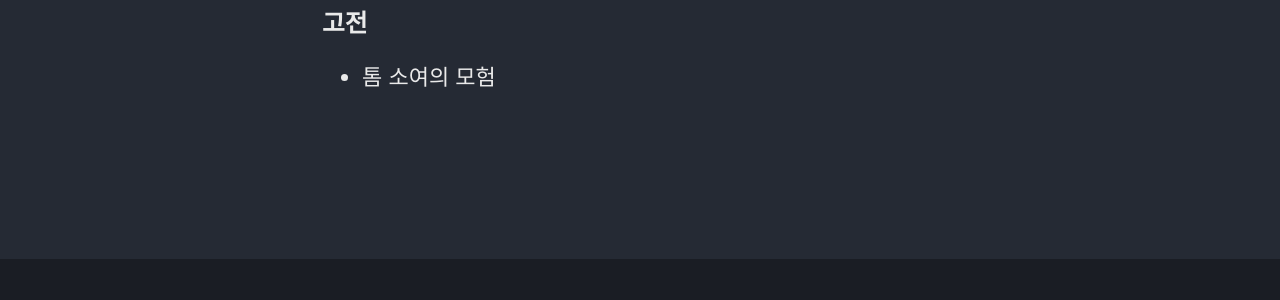
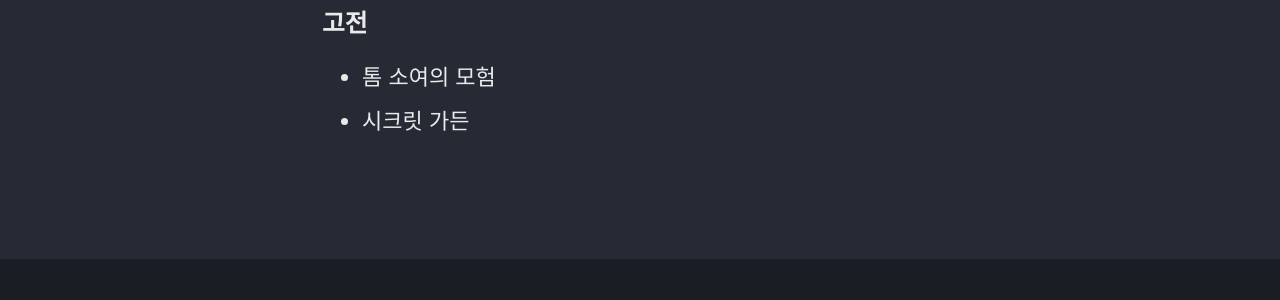
Before and after one commit to fall20style/fall20style.github.io, a Jekyll site: the page built from books.md, in a window 1280 px wide and 1187 px high. Shown: the part 773-1073 px from the top of the window. Built offline with Jekyll 4.4.1, drawn with Linux system fonts in a browser that asks for light colours; cached includes are drawn as plain includes.

Commit message:
Update books.md

```diff
--- a/books.md
+++ b/books.md
@@ -23,3 +23,4 @@ read_time: true
 
 ### 고전
 - 톰 소여의 모험
+- 시크릿 가든
```
